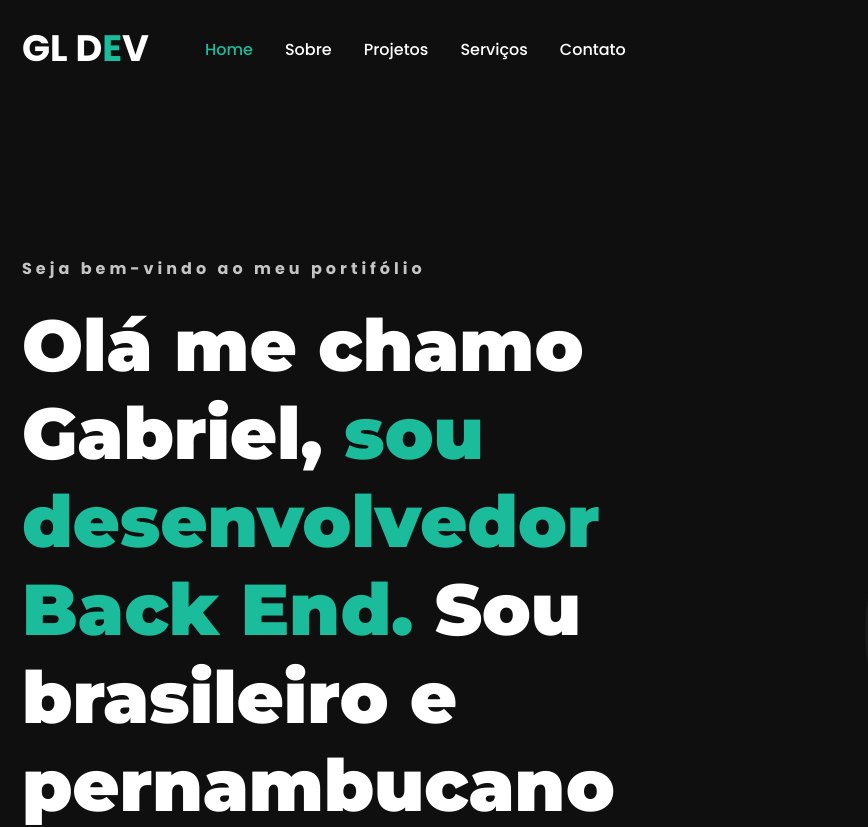
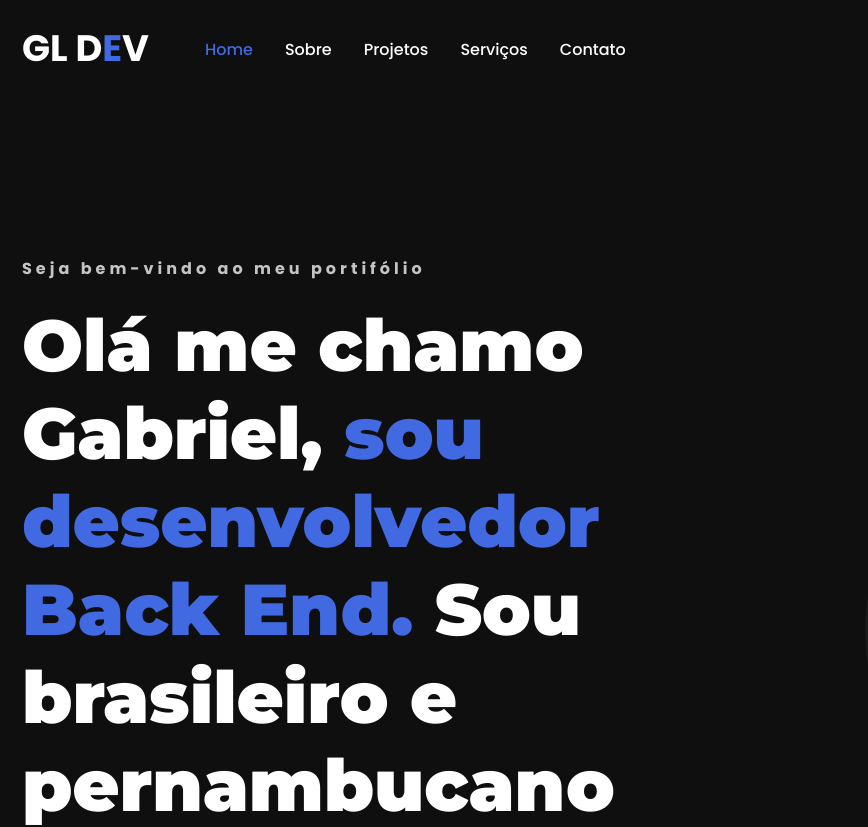
Before and after one commit to gabrielhilins/PortfolioPT, a plain HTML site: page index.html in a window 1280 px wide. Shown: the top 827 px of the page, 0-868 px from the left. Drawn offline with nearby package versions, Linux system fonts and the light colour scheme.

Commit message:
mudando a cor principal

```diff
--- a/style.css
+++ b/style.css
@@ -8,7 +8,7 @@
     /* Cores */
 
     /* Color mode HSL (Hue, saturation, Ligthness) */
-    --first-color: #1abc9c;
+    --first-color:  #4169E1;
     --second-color: hsl(0, 0%, 100%);
     ;
     --title-color: hsl(0, 0%, 100%);
```
